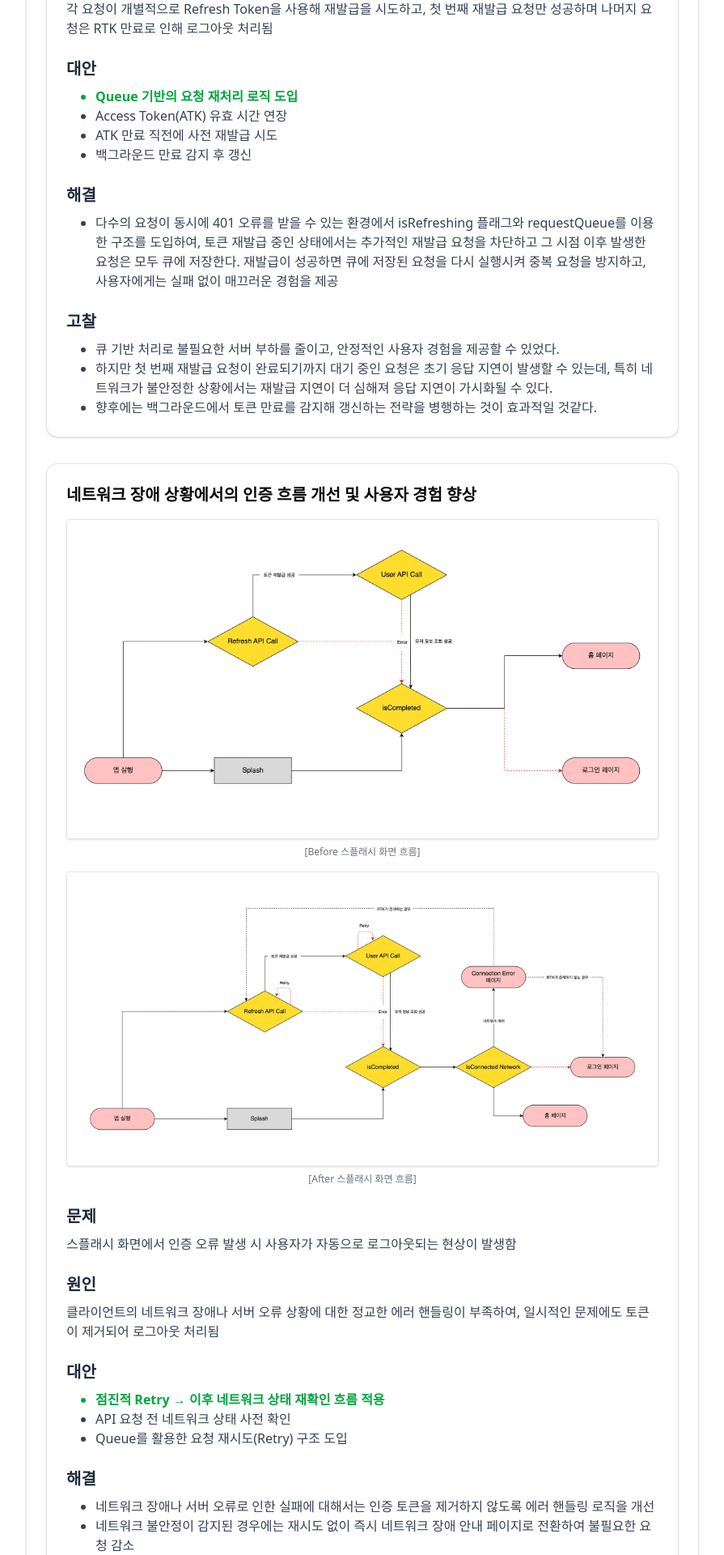
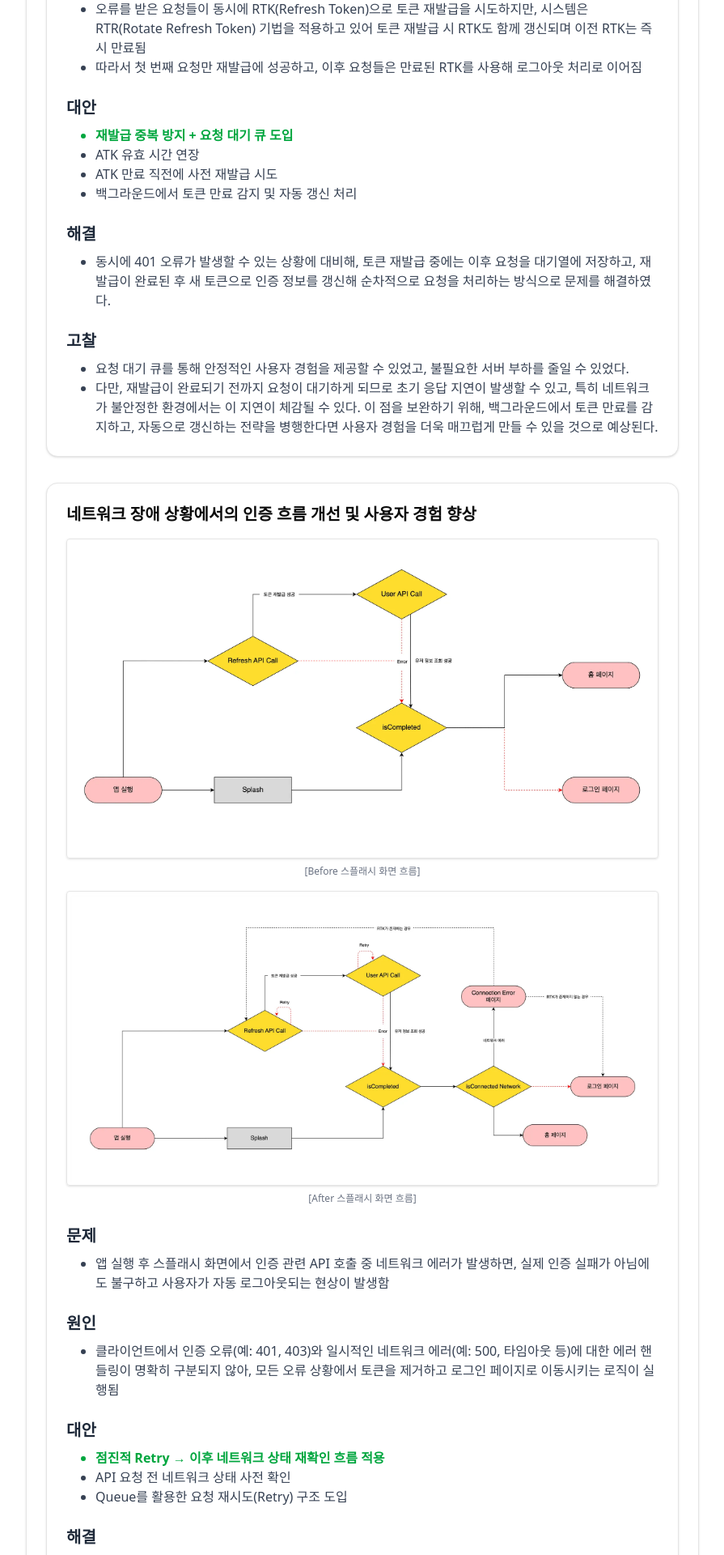
Before and after one commit to BangDori/bangdori-portfolio, a Next.js app: page /experience/sponjy-app in a window 1280 px wide. Shown: the part 1700-3620 px from the top of the page at 81% size, without its empty margins (192-1087 px from the left). Built offline with nearby package versions, Linux system fonts and the light colour scheme.

Commit message:
앱 내용 수정

```diff
--- a/components/ProjectDetailCard.tsx
+++ b/components/ProjectDetailCard.tsx
@@ -21,10 +21,16 @@ export default function ProjectDetailCard({
         <ProjectDetailImages images={images} />
         <div className="flex flex-col gap-6">
           <ProjectDetailSectionBlock title="문제">
-            <p className="text-sm text-gray-700 md:text-base">{problem}</p>
+            <ul className="dot-list">
+              <li>{problem}</li>
+            </ul>
           </ProjectDetailSectionBlock>
           <ProjectDetailSectionBlock title="원인">
-            <p className="text-sm text-gray-700 md:text-base">{cause}</p>
+            <ul className="dot-list">
+              {cause.map((c, i) => (
+                <li key={i}>{c}</li>
+              ))}
+            </ul>
           </ProjectDetailSectionBlock>
           <ProjectDetailSectionBlock title="대안">
             <ul className="dot-list">
--- a/constants/app.ts
+++ b/constants/app.ts
@@ -6,22 +6,23 @@ const appDetail = [
       { src: '/app/token-refresh-after.png', caption: '[After 토큰 재발급 흐름]' },
     ],
     problem:
-      '토큰 만료 시, 요청 중인 여러 API 요청이 동시에 실패(401)하면서 로그아웃 문제가 발생함',
-    cause:
-      '각 요청이 개별적으로 Refresh Token을 사용해 재발급을 시도하고, 첫 번째 재발급 요청만 성공하며 나머지 요청은 RTK 만료로 인해 로그아웃 처리됨',
+      'ATK(Access Token) 만료 후 여러 API 요청이 동시에 401 오류를 받으며 로그아웃 문제가 발생함',
+    cause: [
+      '오류를 받은 요청들이 동시에 RTK(Refresh Token)으로 토큰 재발급을 시도하지만, 시스템은 RTR(Rotate Refresh Token) 기법을 적용하고 있어 토큰 재발급 시 RTK도 함께 갱신되며 이전 RTK는 즉시 만료됨',
+      '따라서 첫 번째 요청만 재발급에 성공하고, 이후 요청들은 만료된 RTK를 사용해 로그아웃 처리로 이어짐',
+    ],
     alternatives: [
-      { text: 'Queue 기반의 요청 재처리 로직 도입', selected: true },
-      { text: 'Access Token(ATK) 유효 시간 연장', selected: false },
+      { text: '재발급 중복 방지 + 요청 대기 큐 도입', selected: true },
+      { text: 'ATK 유효 시간 연장', selected: false },
       { text: 'ATK 만료 직전에 사전 재발급 시도', selected: false },
-      { text: '백그라운드 만료 감지 후 갱신', selected: false },
+      { text: '백그라운드에서 토큰 만료 감지 및 자동 갱신 처리', selected: false },
     ],
     solution: [
-      '다수의 요청이 동시에 401 오류를 받을 수 있는 환경에서 isRefreshing 플래그와 requestQueue를 이용한 구조를 도입하여, 토큰 재발급 중인 상태에서는 추가적인 재발급 요청을 차단하고 그 시점 이후 발생한 요청은 모두 큐에 저장한다. 재발급이 성공하면 큐에 저장된 요청을 다시 실행시켜 중복 요청을 방지하고, 사용자에게는 실패 없이 매끄러운 경험을 제공',
+      '동시에 401 오류가 발생할 수 있는 상황에 대비해, 토큰 재발급 중에는 이후 요청을 대기열에 저장하고, 재발급이 완료된 후 새 토큰으로 인증 정보를 갱신해 순차적으로 요청을 처리하는 방식으로 문제를 해결하였다.',
     ],
     insights: [
-      '큐 기반 처리로 불필요한 서버 부하를 줄이고, 안정적인 사용자 경험을 제공할 수 있었다.',
-      '하지만 첫 번째 재발급 요청이 완료되기까지 대기 중인 요청은 초기 응답 지연이 발생할 수 있는데, 특히 네트워크가 불안정한 상황에서는 재발급 지연이 더 심해져 응답 지연이 가시화될 수 있다.',
-      '향후에는 백그라운드에서 토큰 만료를 감지해 갱신하는 전략을 병행하는 것이 효과적일 것같다.',
+      '요청 대기 큐를 통해 안정적인 사용자 경험을 제공할 수 있었고, 불필요한 서버 부하를 줄일 수 있었다.',
+      '다만, 재발급이 완료되기 전까지 요청이 대기하게 되므로 초기 응답 지연이 발생할 수 있고, 특히 네트워크가 불안정한 환경에서는 이 지연이 체감될 수 있다. 이 점을 보완하기 위해, 백그라운드에서 토큰 만료를 감지하고, 자동으로 갱신하는 전략을 병행한다면 사용자 경험을 더욱 매끄럽게 만들 수 있을 것으로 예상된다.',
     ],
     references: [],
   },
@@ -37,24 +38,27 @@ const appDetail = [
         caption: '[After 스플래시 화면 흐름]',
       },
     ],
-    problem: '스플래시 화면에서 인증 오류 발생 시 사용자가 자동으로 로그아웃되는 현상이 발생함',
-    cause:
-      '클라이언트의 네트워크 장애나 서버 오류 상황에 대한 정교한 에러 핸들링이 부족하여, 일시적인 문제에도 토큰이 제거되어 로그아웃 처리됨',
+    problem:
+      '앱 실행 후 스플래시 화면에서 인증 관련 API 호출 중 네트워크 에러가 발생하면, 실제 인증 실패가 아님에도 불구하고 사용자가 자동 로그아웃되는 현상이 발생함',
+    cause: [
+      '클라이언트에서 인증 오류(예: 401, 403)와 일시적인 네트워크 에러(예: 500, 타임아웃 등)에 대한 에러 핸들링이 명확히 구분되지 않아, 모든 오류 상황에서 토큰을 제거하고 로그인 페이지로 이동시키는 로직이 실행됨',
+    ],
     alternatives: [
       { text: '점진적 Retry → 이후 네트워크 상태 재확인 흐름 적용', selected: true },
       { text: 'API 요청 전 네트워크 상태 사전 확인', selected: false },
       { text: 'Queue를 활용한 요청 재시도(Retry) 구조 도입', selected: false },
     ],
     solution: [
-      '네트워크 장애나 서버 오류로 인한 실패에 대해서는 인증 토큰을 제거하지 않도록 에러 핸들링 로직을 개선',
-      '네트워크 불안정이 감지된 경우에는 재시도 없이 즉시 네트워크 장애 안내 페이지로 전환하여 불필요한 요청 감소',
-      '일시적인 서버 오류(예: 블루/그린 배포 중 발생하는 5xx 오류)를 고려해, Exponential Backoff Retry 전략(1초 → 2초 → 4초, 최대 3회) 을 적용하여 사용자 요청의 안정성을 확보함',
+      '네트워크 장애나 서버 오류(5xx) 발생 시, 인증 토큰을 제거하지 않도록 에러 핸들링 로직 개선',
+      '네트워크 연결이 불안정한 경우, 재시도 없이 즉시 네트워크 장애 안내 페이지로 전환하여 인증 정보 유지 및 불필요한 요청 감소',
+      '일시적인 서버 오류(예: 블루/그린 배포 중 발생하는 5xx 오류)를 고려해, Exponential Backoff Retry 전략(1초 → 2초 → 4초, 최대 3회)을 적용하여 사용자 요청의 안정성을 확보함',
     ],
     insights: [
       '프로세스 개선 및 정교한 에러 핸들링을 통해 불필요한 로그아웃 문제를 방지하고, 사용자 세션 유지의 안정성을 높일 수 있었다.',
       '모바일 환경처럼 네트워크가 불안정한 상황에서 앱이 사용자를 강제로 로그아웃시키는 경험은 신뢰도에 큰 영향을 줄 수 있기 때문에, 토큰 제거 조건을 정교하게 설계한 점이 주요한 개선 포인트였다.',
-      '또한 Exponential Backoff Retry 적용으로 서버 오류에 대해 과도한 요청을 방지하면서도 회복 가능성을 고려한 요청 흐름을 설계할 수 있었으며, 이는 서버 부하 감소에도 기여했다.',
-      '마지막으로 RTK 만료로 로그아웃된 사용자에게는 이전 로그인 수단을 안내하는 UI를 추가하여, 재로그인 과정을 빠르게 유도하고, 이탈을 줄이고자하였다.',
+      'Exponential Backoff Retry 전략을 도입함으로써, 회복 가능성을 고려한 요청 흐름을 구성하고 불필요한 반복 요청을 줄여 서버 부하 감소에도 기여했다.',
+      'RTK 만료로 로그아웃된 사용자에게는 이전 로그인 수단을 바로 안내하는 UI를 추가하여 재로그인 과정의 이탈률도 줄임',
+      'Jest + React Native Testing Library를 활용해 API 요청, 네트워크 예외 상황 등을 모킹하여 다양한 시나리오에 대해 의도한 대로 동작하는지 검증하였지만, MSW(Mock Service Worker) 등 더 실제에 가까운 HTTP 모킹 도구를 사용했다면 정교한 통합 테스트 환경 구축도 가능했을 것이다.',
     ],
     references: [
       {
@@ -79,20 +83,21 @@ const appDetail = [
         caption: '[딥링크 클릭 시 로그인되지 않은 사용자의 화면 이동]',
       },
     ],
-    problem: '딥링크 클릭 시 로그인 상태에 따라 올바른 화면으로 이동하지 못하는 문제가 발생함',
-    cause:
+    problem: '딥링크 클릭 시 로그인 상태에 따라 목적지로 이동하지 못하는 문제가 발생함',
+    cause: [
       '로그인 여부를 고려한 분기 로직 없이 딥링크를 처리해, 로그인 전 상태에서는 의도한 목적지로의 이동이 보장되지 않았음',
+    ],
     alternatives: [
       { text: 'Context를 활용한 딥링크 상태 보존', selected: true },
       { text: '로그인 여부를 검증하지 않고 목적지로 리디렉션', selected: false },
     ],
     solution: [
-      '로그인을 필수로 요구하는 서비스 특성상, 비로그인 상태에서 딥링크로 접근 시 목적지로 바로 이동할 수 없는 문제가 존재하여, 딥링크로 들어온 경로를 전역 상태(Context)에 저장하고 로그인 완료 후 해당 경로로 리디렉션하는 방식을 도입함',
+      '로그인을 필수로 요구하는 서비스 특성상, 비로그인 상태에서 딥링크로 접근 시 목적지로 바로 이동할 수 없는 문제가 존재하여, 딥링크로 접속 시 경로를 전역 상태(Context)에 저장하고 로그인 완료 후 해당 경로로 리디렉션하는 방식을 도입함',
     ],
     insights: [
       '전역 상태를 활용한 경로 저장 및 리디렉션 방식은 로그인 후에도 사용자가 딥링크 목적지로 자연스럽게 이동할 수 있어 진입 흐름의 일관성이 확보되었다.',
-      '마케팅 링크, 공유 링크 등 다양한 유입 경로에서도 사용자의 기대와 실제 앱 동작 간의 간극을 줄이는 데 기여하여, 서비스 접근성과 UX 측면에서 긍정적인 효과를 얻을 수 있었다.',
-      '다만, 로그인하지 않은 사용자는 딥링크 내용을 즉시 확인하기 어려운 한계가 있으며, 이를 보완하기 위해 딥링크 클릭 시 웹 링크로 유도하여 로그인 절차 없이 내용을 확인할 수 있도록 하는 방식을 향후 적용하는 것이 효과적일 것이다.',
+      '마케팅 링크, 공유 링크 등 다양한 외부 유입 경로에서 사용자의 기대와 실제 앱 동작 간의 간극을 줄이는 데 기여했으며, 결과적으로 서비스 접근성과 UX 향상에 긍정적인 영향을 주었다.',
+      '다만, 로그인하지 않은 사용자는 딥링크 내용을 즉시 확인하기 어려운 한계가 있으며, 이를 보완하기 위해 딥링크 클릭 시 앱이 설치되어 있지 않다면 웹 링크로 유도하여 내용을 즉시 확인할 수 있도록 하는 방식을 적용하는 것이 효과적일 것이다.',
     ],
     references: [],
   },
@@ -104,10 +109,12 @@ const appDetail = [
         caption: '[인앱 업데이트 프로세스]',
       },
     ],
-    problem:
+    problem: [
       '앱 스토어 심사로 인해 배포 시점이 최대 1~2일 지연되어, 긴급 수정이 즉시 이루어지지 않음',
-    cause:
-      '업데이트를 앱 심사 및 배포 완료 이후에만 적용할 수 있는 구조로 운영되어, 유연한 대응이 불가능했음',
+    ],
+    cause: [
+      '업데이트를 앱 심사 완료 이후에만 적용할 수 있는 구조로 운영되어, 유연한 대응이 불가능했음',
+    ],
     alternatives: [
       {
         text: '앱 마켓 심사를 거치지 않고도 업데이트할 수 있는 인앱 업데이트 도입',
@@ -119,14 +126,12 @@ const appDetail = [
       },
     ],
     solution: [
-      '인엡 업데이트를 도입하여 앱 스토어 설치를 거치지 않고 앱 내부에서 변경된 코드와 리소스를 빠르게 반영할 수 있도록 개선',
-      '긴급한 이슈 수정이나 마케팅 배너, 이벤트와 같은 변경 사항은 앱 심사 없이 평균 3분 이내로 배포 가능하도록 구조화함',
+      '인앱 업데이트를 도입하여 앱 스토어 설치를 거치지 않고 앱 내부에서 변경된 코드와 리소스를 평균 3분 이내로 빠르게 배포 가능하도록 개선',
     ],
     insights: [
       '인앱 업데이트 도입을 통해 앱 심사를 거치지 않고도 빠르게 변경 사항을 반영할 수 있어, 긴급 대응 및 운영 유연성이 크게 향상되었다.',
-      '그러나 실제 운영 과정에서는 네이티브 변경이 포함된 업데이트의 경우, 여전히 앱스토어 배포가 필요하기 때문에 인앱 업데이트 기능이 무용지물이 되는 경우도 존재한다.',
-      '특히 네이티브 변경이 단순한 버전 증가인지, 기능적으로 영향이 있는 변경인지를 정확히 구분하기 어렵다는 점도 운영 상의 리스크로 작용했다.',
-      '또한 앱스토어에서는 점진적 배포(Gradual Rollout)가 제한적이기 때문에, 장애 발생 시 조기 차단이나 롤백이 어렵다. 이에 따라 사전 대응을 위한 테스트 코드 강화 및 배포 전 시나리오 점검 절차 보완이 필요하다고 판단된다.',
+      '그러나 실제 운영 과정에서는 네이티브 변경이 포함된 업데이트의 경우, 여전히 앱스토어 배포가 필요하기 때문에 인앱 업데이트 기능이 무용지물이 되는 경우도 존재한다. 특히, 네이티브 변경이 단순한 버전 증가인지, 기능적으로 영향이 있는 변경인지를 정확히 구분하기 어렵다는 점도 운영 상의 리스크로 작용했다.',
+      '또한 인앱 업데이트에 대한 점진적 배포(Gradual Rollout)가 제한적이기 때문에, 장애 발생 시 조기 차단이나 롤백이 어렵다. 이에 따라 사전 대응을 위한 테스트 코드 강화 및 배포 전 시나리오 점검 절차 보완이 필요하다고 판단된다.',
     ],
     references: [
       {
@@ -151,20 +156,16 @@ const appDetail = [
         caption: '[CI/CD 자동화 배포 파이프라인]',
       },
     ],
-    problem:
+    problem: [
       'Android와 iOS 앱을 각각 수동으로 빌드하고 업로드해야 해 배포 과정에 반복적인 수작업이 발생하고, 작업 효율성이 저하됨',
-    cause:
+    ],
+    cause: [
       '자동화된 CI/CD 파이프라인이 구축되어 있지 않고, 배포가 브랜치 전략이나 워크플로우와 연계되지 않아 매번 수동으로 처리해야 하는 구조로 운영되었음',
-    alternatives: [
-      { text: 'Github Actions를 활용한 자동화 배포 파이프라인 구축', selected: true },
-      {
-        text: '브랜치별로 다른 배포 전략(Fastlane, 환경 분리 등)을 설정해 목적에 맞는 배포 흐름 구성',
-        selected: false,
-      },
     ],
+    alternatives: [{ text: 'Github Actions를 활용한 자동화 배포 파이프라인 구축', selected: true }],
     solution: [
       'Github Actions를 활용하여 CI/CD 자동화 배포 파이프라인을 구축하고, 브랜치 전략에 따라 서로 다른 배포 경로를 적용함.',
-      'main 브랜치로 PR이 머지되는 경우에는 앱 마켓(Play Store / App Store)에 자동 업로드되도록 설정하고, release 브랜치에 대해서는 Firebase App Distribution을 통해 팀원들에게 배포가 자동으로 이루어지도록 구성하여, 반복적인 수작업 없이 안정적인 배포 흐름과 작업 효율성을 확보함.',
+      'production 배포 PR이 머지되는 경우에는 앱 마켓(Play Store / App Store)에 자동 업로드되도록 설정하고, staging 배포에 대해서는 Firebase App Distribution을 통해 팀원들에게 배포가 자동으로 이루어지도록 구성하여, 반복적인 수작업 없이 안정적인 배포 흐름과 작업 효율성을 확보함.',
     ],
     insights: [
       'CI/CD 자동화 도입으로 수동 배포 과정에서 발생하던 반복 작업과 인적 오류를 크게 줄일 수 있었고, 배포 속도와 안정성이 향상되었다.',
--- a/types/project.ts
+++ b/types/project.ts
@@ -10,7 +10,7 @@ export interface ProjectDetail {
   title: string;
   images: Image[];
   problem: string;
-  cause: string;
+  cause: string[];
   alternatives: Alternative[];
   solution: string[];
   insights: string[];
```
Also changed, not shown: public/app/ci-cd-pipeline.png, public/app/token-refresh-after.png.
